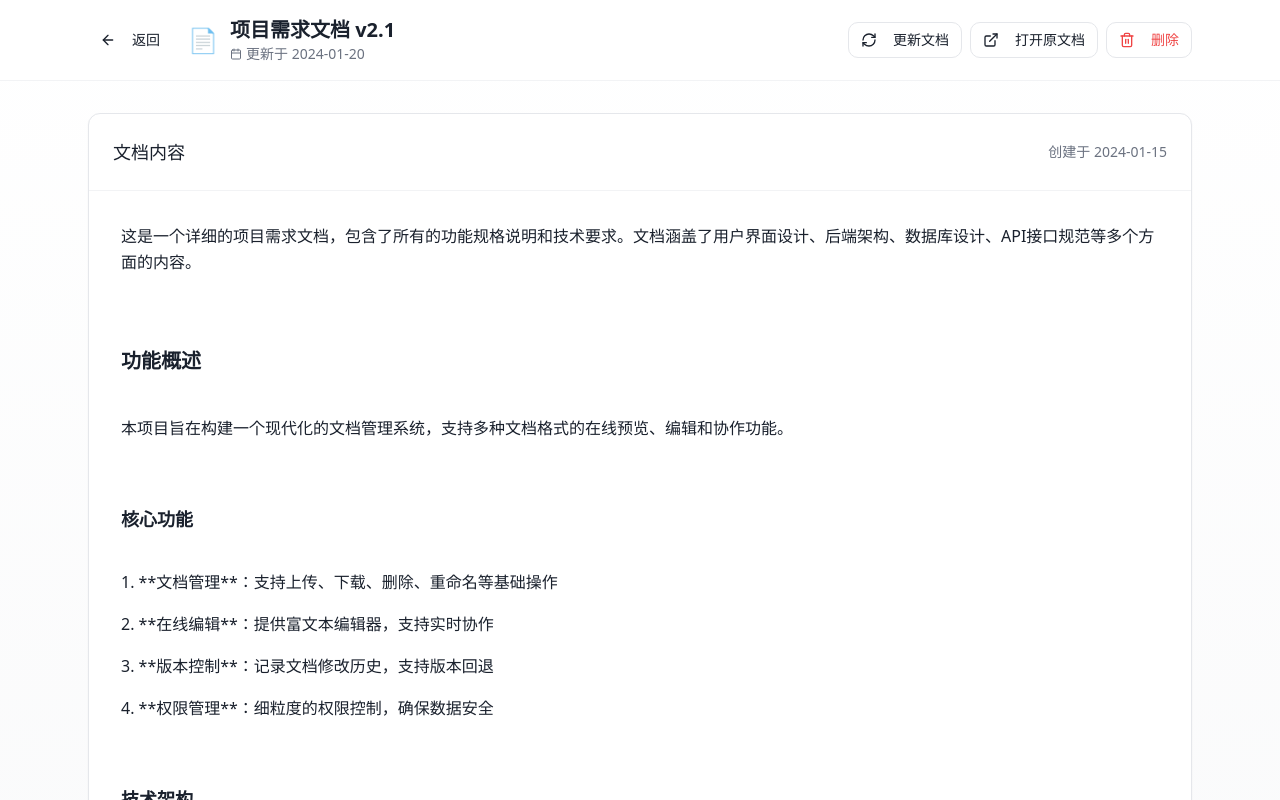
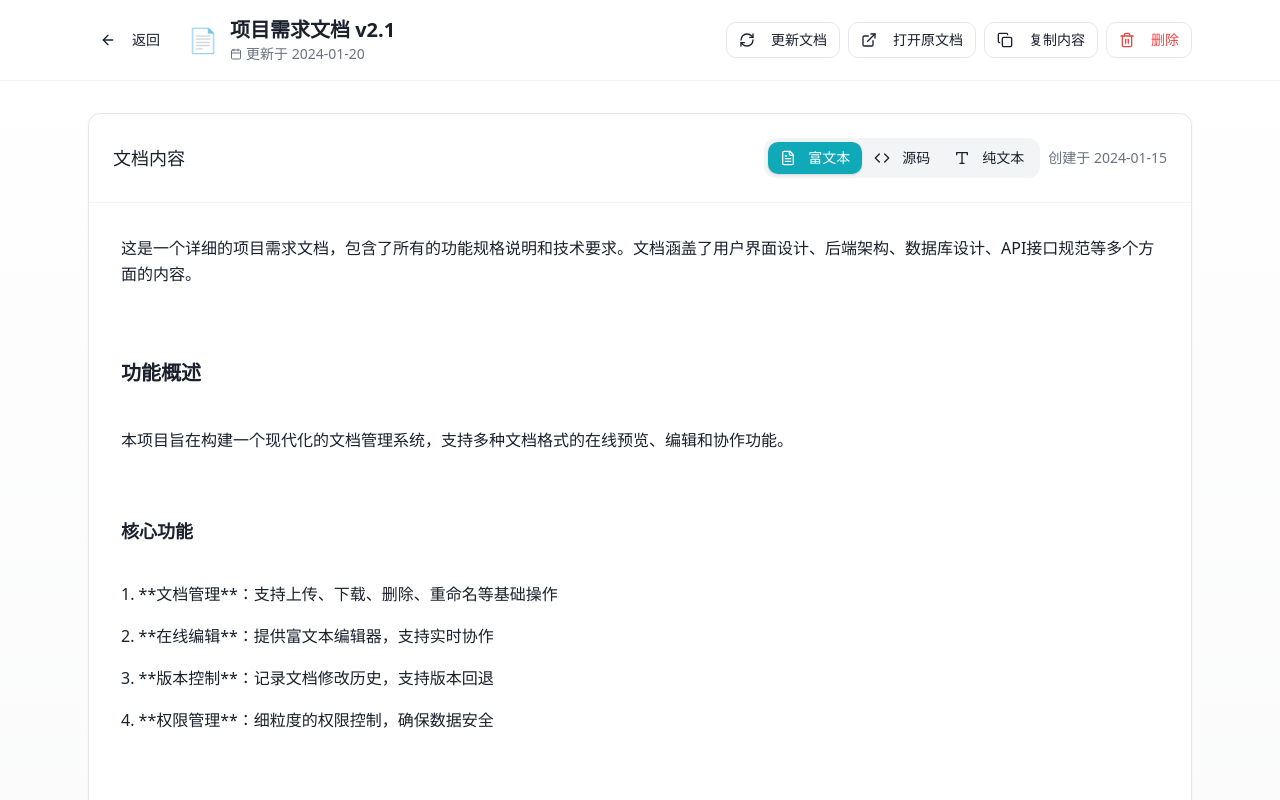
Before and after one commit to oralzl/docflow-nexus-ui, a React (Vite) app: page /document/1 in a window 1280 px wide. Shown: the top 800 px of the page. Built offline with nearby package versions, Linux system fonts and the light colour scheme.

Commit message:
Add document preview features
Implement view switching (rich text, markdown, plain text) and copy functionality for the document preview page.

```diff
--- a/src/pages/DocumentPreview.tsx
+++ b/src/pages/DocumentPreview.tsx
@@ -1,6 +1,6 @@
 import { useState, useEffect } from "react";
 import { useParams, useNavigate, Link } from "react-router-dom";
-import { ArrowLeft, RefreshCw, ExternalLink, Trash2, Calendar, User } from "lucide-react";
+import { ArrowLeft, RefreshCw, ExternalLink, Trash2, Calendar, Copy, FileText, Code, Type } from "lucide-react";
 import { Button } from "@/components/ui/button";
 import { Card, CardContent, CardHeader } from "@/components/ui/card";
 import { useToast } from "@/hooks/use-toast";
@@ -25,6 +25,7 @@ const DocumentPreview = () => {
   const [document, setDocument] = useState<Document | null>(null);
   const [isLoading, setIsLoading] = useState(true);
   const [isUpdating, setIsUpdating] = useState(false);
+  const [viewMode, setViewMode] = useState<'rich' | 'markdown' | 'plain'>('rich');
 
   // Mock data - 在实际应用中这里会从API获取数据
   useEffect(() => {
@@ -103,6 +104,35 @@ const DocumentPreview = () => {
   const handleOpenOriginal = () => {
     if (document?.url) {
       window.open(document.url, '_blank');
+    }
+  };
+
+  const handleCopyContent = async () => {
+    if (!document) return;
+
+    let contentToCopy = '';
+    switch (viewMode) {
+      case 'rich':
+      case 'plain':
+        contentToCopy = document.content;
+        break;
+      case 'markdown':
+        contentToCopy = document.content; // 假设原始内容就是markdown格式
+        break;
+    }
+
+    try {
+      await navigator.clipboard.writeText(contentToCopy);
+      toast({
+        title: "复制成功",
+        description: "文档内容已复制到剪贴板。",
+      });
+    } catch (err) {
+      toast({
+        title: "复制失败",
+        description: "无法复制到剪贴板，请手动选择复制。",
+        variant: "destructive",
+      });
     }
   };
 
@@ -196,6 +226,15 @@ const DocumentPreview = () => {
               <Button
                 variant="outline"
                 size="sm"
+                onClick={handleCopyContent}
+              >
+                <Copy className="w-4 h-4 mr-2" />
+                复制内容
+              </Button>
+
+              <Button
+                variant="outline"
+                size="sm"
                 onClick={handleDelete}
                 className="text-destructive hover:text-destructive"
               >
@@ -213,12 +252,44 @@ const DocumentPreview = () => {
           <CardHeader className="border-b border-border/50">
             <div className="flex items-center justify-between">
               <h2 className="text-lg font-medium">文档内容</h2>
+              <div className="flex items-center gap-2">
+                <div className="flex bg-muted rounded-lg p-1">
+                  <Button
+                    variant={viewMode === 'rich' ? 'default' : 'ghost'}
+                    size="sm"
+                    onClick={() => setViewMode('rich')}
+                    className="h-8 px-3"
+                  >
+                    <FileText className="w-4 h-4 mr-1" />
+                    富文本
+                  </Button>
+                  <Button
+                    variant={viewMode === 'markdown' ? 'default' : 'ghost'}
+                    size="sm"
+                    onClick={() => setViewMode('markdown')}
+                    className="h-8 px-3"
+                  >
+                    <Code className="w-4 h-4 mr-1" />
+                    源码
+                  </Button>
+                  <Button
+                    variant={viewMode === 'plain' ? 'default' : 'ghost'}
+                    size="sm"
+                    onClick={() => setViewMode('plain')}
+                    className="h-8 px-3"
+                  >
+                    <Type className="w-4 h-4 mr-1" />
+                    纯文本
+                  </Button>
+                </div>
                 <div className="text-sm text-muted-foreground">
                   创建于 {document.createTime}
                 </div>
               </div>
+            </div>
           </CardHeader>
           <CardContent className="p-8">
+            {viewMode === 'rich' && (
               <div className="prose prose-neutral dark:prose-invert max-w-none">
                 {document.content.split('\n').map((paragraph, index) => {
                   if (paragraph.startsWith('## ')) {
@@ -238,6 +309,25 @@ const DocumentPreview = () => {
                   }
                 })}
               </div>
+            )}
+
+            {viewMode === 'markdown' && (
+              <div className="bg-muted/50 rounded-lg p-4">
+                <pre className="whitespace-pre-wrap font-mono text-sm leading-relaxed overflow-x-auto">
+                  <code>{document.content}</code>
+                </pre>
+              </div>
+            )}
+
+            {viewMode === 'plain' && (
+              <div className="leading-relaxed">
+                {document.content.split('\n').map((line, index) => (
+                  <p key={index} className="mb-2">
+                    {line.replace(/^#+\s*/, '').replace(/^\-\s*/, '').replace(/\*\*(.*?)\*\*/g, '$1')}
+                  </p>
+                ))}
+              </div>
+            )}
           </CardContent>
         </Card>
       </main>
```
Lines whose indentation alone changed are shown as unchanged.
